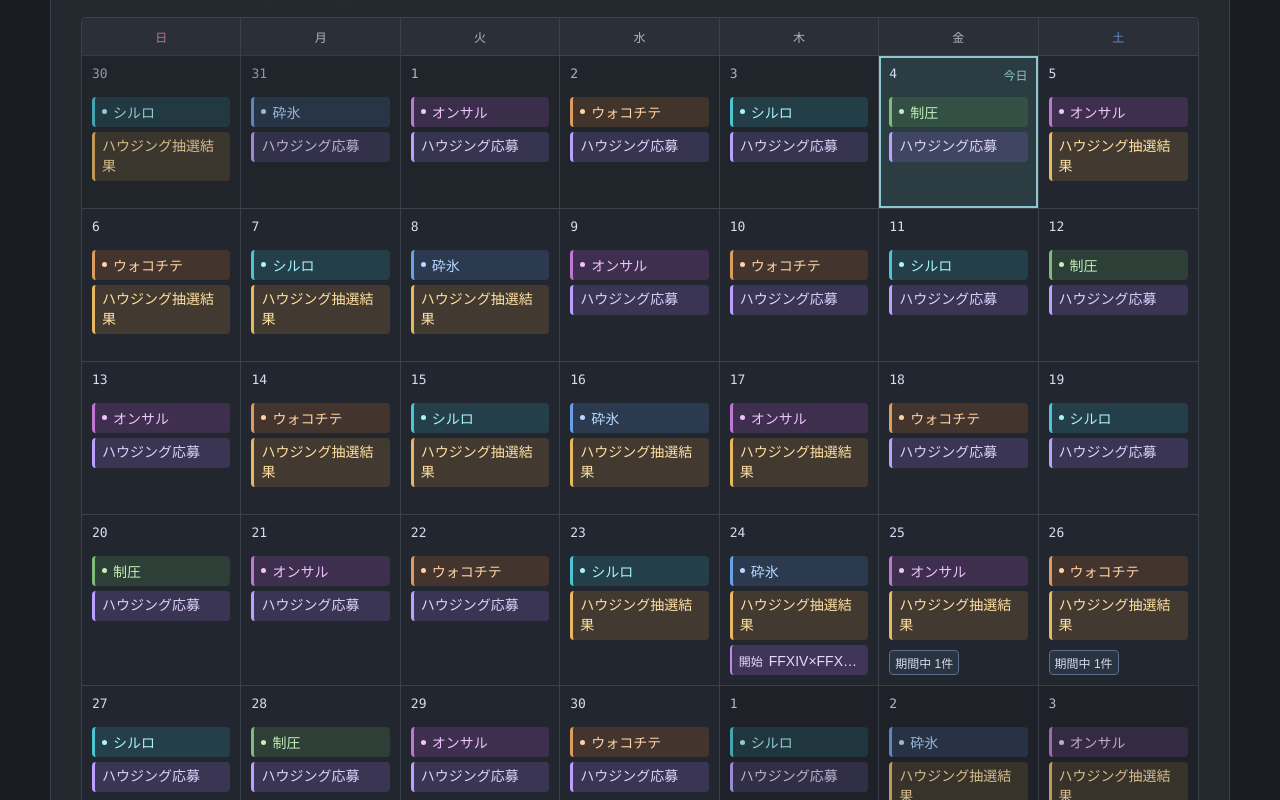
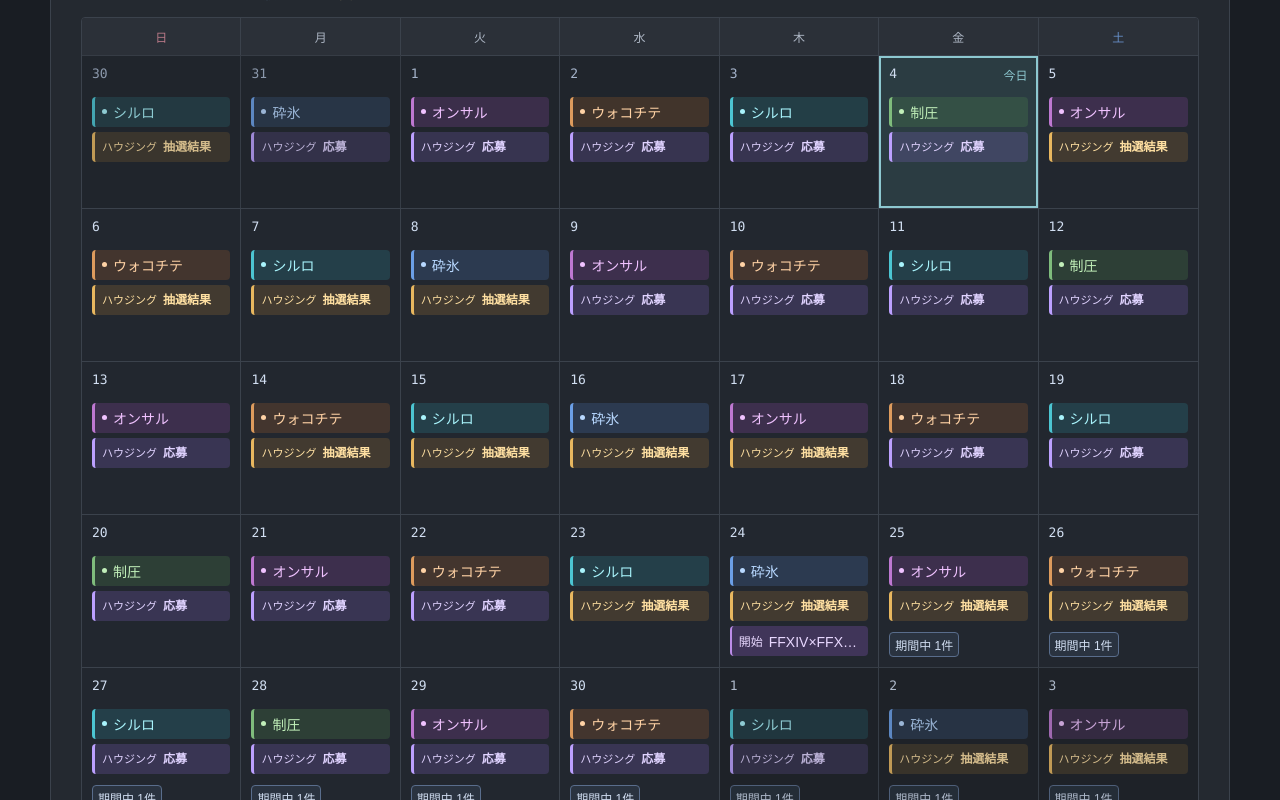
Before and after one commit to naikasann/ff14_calendar, a Next.js app: page / in a window 1280 px wide. Shown: the part 1140-1940 px from the top of the page. Built offline with nearby package versions, Linux system fonts and the light colour scheme.

Commit message:
Keep housing category and phase labels compact and grouped

```diff
--- a/app/globals.css
+++ b/app/globals.css
@@ -204,7 +204,6 @@ main {
 .map-worqor.frontline-event { color: #ffd2a5; background: rgba(183,107,44,.22); border-left-color: #dd9b5d; }
 .map-secure.frontline-event { color: #c1efb9; background: rgba(82,150,79,.22); border-left-color: #7fbc7c; }
 .housing-event { color: #e0d3ff; background: rgba(135,107,207,.22); border-left: 3px solid #bca0ff; }
-.housing-event span { display: grid; place-items: center; width: 14px; height: 14px; border: 1px solid currentColor; border-radius: 50%; font-size: 7px; }
 .housing-event.result { color: #ffe0a2; background: rgba(176,126,51,.22); border-left-color: #e8b75f; }
 .official-event { width: 100%; color: #efa18c; background: rgba(202,89,59,.09); border: 0; border-left: 2px solid #df795e; text-align: left; cursor: pointer; font-family: inherit; }
 .official-event:hover, .official-event:focus-visible { filter: brightness(1.28); outline: 1px solid currentColor; outline-offset: -1px; }
@@ -216,7 +215,9 @@ main {
 .official-event.broadcast { color: #c1e0ff; background: rgba(68,137,203,.25); border-left-color: #68aee9; }
 .official-event.campaign { color: #ffe4a9; background: rgba(207,154,58,.24); border-left-color: #daa94f; }
 .calendar-cell .housing-event { min-height: 30px; height: auto; padding-top: 5px; padding-bottom: 5px; }
-.calendar-cell .housing-event strong { white-space: normal; overflow-wrap: anywhere; line-height: 1.4; }
+.calendar-cell .housing-event strong { display: flex; flex-wrap: wrap; align-items: baseline; column-gap: 6px; row-gap: 2px; width: 100%; white-space: normal; overflow-wrap: anywhere; line-height: 1.4; }
+.housing-category { min-width: 0; font-size: 11px; }
+.housing-phase { min-width: 0; font-size: 12px; font-weight: 600; }
 .period-events-button { display: block; margin: 6px 0 0; padding: 3px 5px; border: 1px solid #596d8c; border-radius: 4px; background: rgba(100,137,191,.12); color: #d0ddf0; font: inherit; font-size: 12px; text-align: left; cursor: pointer; }
 .period-events-button:hover, .period-events-button:focus-visible { color: #e1eafa; border-color: #91adc7; outline: 1px solid #91adc7; }
 .calendar-legend { display: flex; flex-wrap: wrap; gap: 10px 18px; margin: -3px 0 14px; font-size: 14px; color: #b0bfd2; }
@@ -317,7 +318,6 @@ footer small { grid-column: 2; }
   .date-line small { font-size: 10px; }
   .event-pill { height: 28px; font-size: 12px; }
   .ending-marker { padding: 2px; font-size: 11px; }
-  .housing-event span { display: none; }
   .official-event > span { display: none; }
   .event-modal-backdrop { align-items: end; padding: 10px; }
   .event-modal { max-height: calc(100vh - 20px); padding: 20px 16px; border-radius: 14px 14px 9px 9px; }
--- a/app/page.tsx
+++ b/app/page.tsx
@@ -313,7 +313,7 @@ function CalendarCell({ date, displayMonth, filter, today, now, onSelectOfficial
       <div className="date-line"><span>{date.day}</span>{current && <small>今日</small>}</div>
       {hasMaintenance && officialEntry}
       {(filter === "all" || filter === "frontline") && <div className={`event-pill frontline-event map-${frontline.id}`}><span className="event-dot" /><strong>{frontline.shortName}</strong></div>}
-      {(filter === "all" || filter === "housing") && <div className={`event-pill housing-event ${housing.phase}`}><strong>ハウジング<wbr />{housing.phase === "entry" ? "応募" : "抽選結果"}</strong></div>}
+      {(filter === "all" || filter === "housing") && <div className={`event-pill housing-event ${housing.phase}`}><strong><span className="housing-category">ハウジング</span><span className="housing-phase">{housing.phase === "entry" ? "応募" : "抽選結果"}</span></strong></div>}
       {!hasMaintenance && officialEntry}
       {showOfficialEvents && (showEventCount || endingEvents.length > 0) && (
         <div className="calendar-cell-footer">
```
